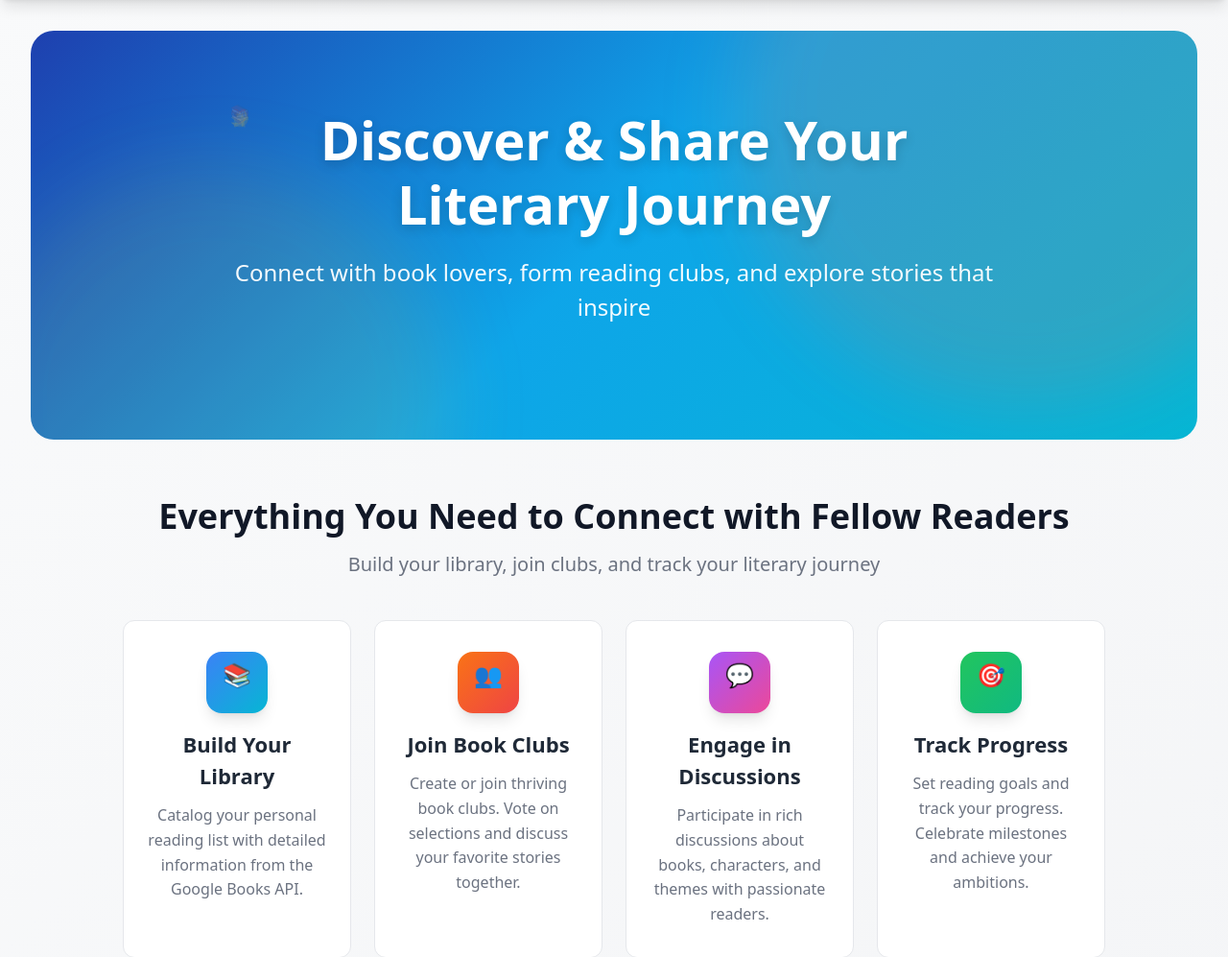
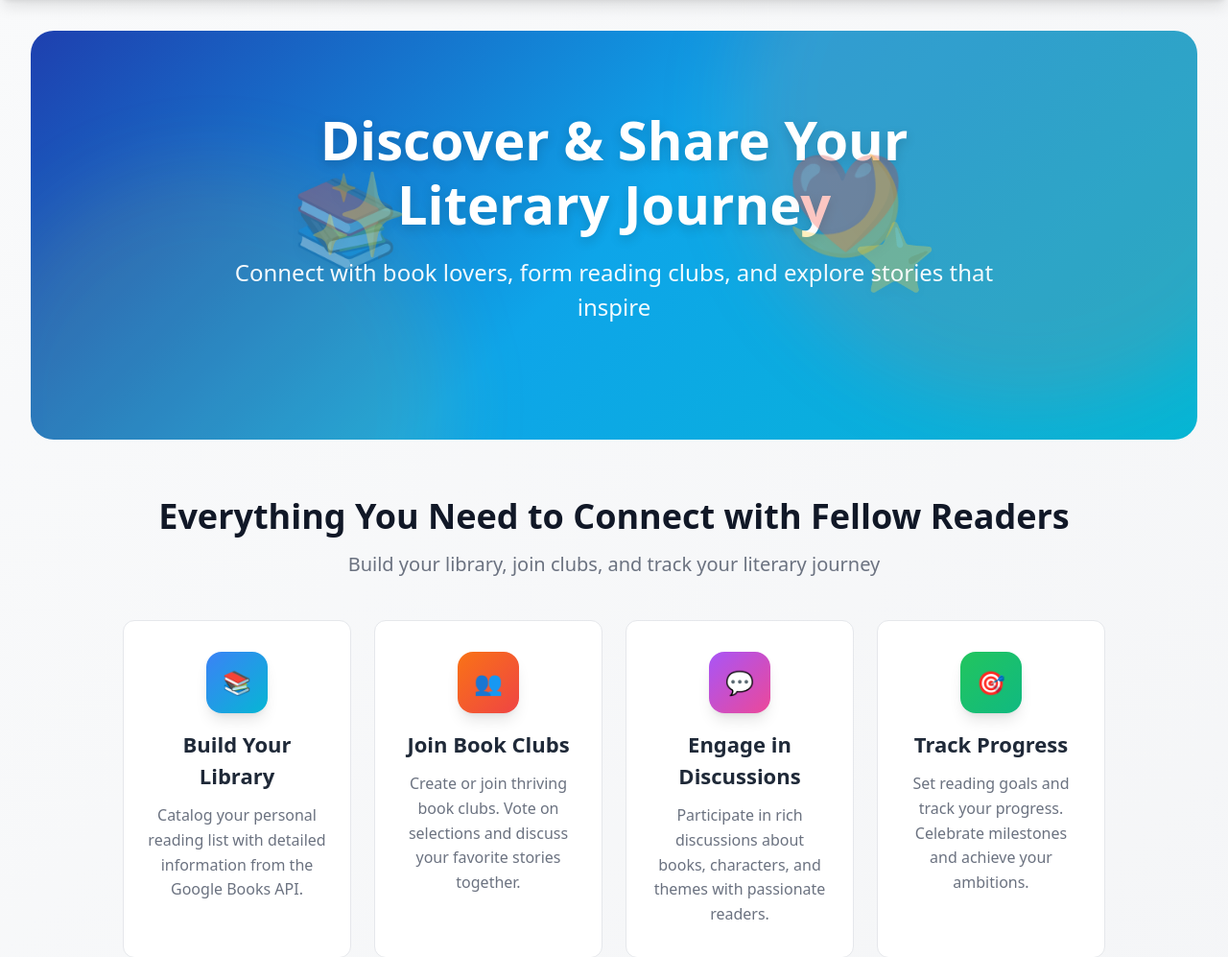
Before and after one commit to nelcostaa/Literattus, a Django app: page / in a window 1280 px wide. Shown: the part 84-1081 px from the top of the page at 96% size. Run offline with Django 5.2, Linux system fonts and the light colour scheme; some libraries are stand-ins or nearby versions.

Commit message:
chore: new css changes

```diff
--- a/frontend/static/css/main.css
+++ b/frontend/static/css/main.css
@@ -11,7 +11,7 @@
     --accent-cyan: #06b6d4;
     --accent-gold: #fbbf24;
     --accent-purple: #a855f7;
-    --text-primary: #1f2937;
+    --text-primary: #1f2938;
     --text-secondary: #6b7280;
     --bg-light: #f9fafb;
     --border-radius: 12px;
@@ -285,32 +285,40 @@ body {
 
 .hero-geometric {
     position: absolute;
-    opacity: 0.1;
+    opacity: 0.3;
     z-index: 0;
+    font-size: 80px;
+    filter: drop-shadow(0 4px 8px rgba(0, 0, 0, 0.1));
 }
 
-.heart {
-    width: 120px;
-    height: 120px;
+.hero-shape-1 {
     top: 10%;
-    right: 15%;
-    color: var(--accent-orange);
+    right: 12%;
+    font-size: 100px;
 }
 
-.star {
-    width: 80px;
-    height: 80px;
-    top: 40%;
-    right: 5%;
-    color: var(--accent-gold);
+.hero-shape-2 {
+    top: 45%;
+    right: 8%;
+    font-size: 70px;
 }
 
-.moon {
-    width: 100px;
-    height: 100px;
-    bottom: 20%;
+.hero-shape-3 {
+    bottom: 15%;
+    left: 8%;
+    font-size: 90px;
+}
+
+.hero-shape-4 {
+    top: 20%;
     left: 10%;
-    color: var(--accent-cyan);
+    font-size: 85px;
+}
+
+.hero-shape-5 {
+    bottom: 25%;
+    right: 15%;
+    font-size: 65px;
 }
 
 /* ==========================================
@@ -330,9 +338,8 @@ body {
 }
 
 .feature-icon {
-    font-size: 48px;
-    margin-bottom: 16px;
-    display: block;
+    font-size: 32px;
+    display: inline-block;
 }
 
 .feature-title {
@@ -426,6 +433,7 @@ body {
         opacity: 0;
         transform: translateY(10px);
     }
+
     to {
         opacity: 1;
         transform: translateY(0);
@@ -437,6 +445,7 @@ body {
         opacity: 0;
         transform: translateX(-30px);
     }
+
     to {
         opacity: 1;
         transform: translateX(0);
@@ -448,6 +457,7 @@ body {
         opacity: 0;
         transform: translateX(30px);
     }
+
     to {
         opacity: 1;
         transform: translateX(0);
@@ -455,18 +465,24 @@ body {
 }
 
 @keyframes pulse {
-    0%, 100% {
+
+    0%,
+    100% {
         opacity: 1;
     }
+
     50% {
         opacity: 0.5;
     }
 }
 
 @keyframes float {
-    0%, 100% {
+
+    0%,
+    100% {
         transform: translateY(0px);
     }
+
     50% {
         transform: translateY(-10px);
     }
@@ -476,6 +492,7 @@ body {
     0% {
         background-position: -1200px 0;
     }
+
     100% {
         background-position: 1200px 0;
     }
```
